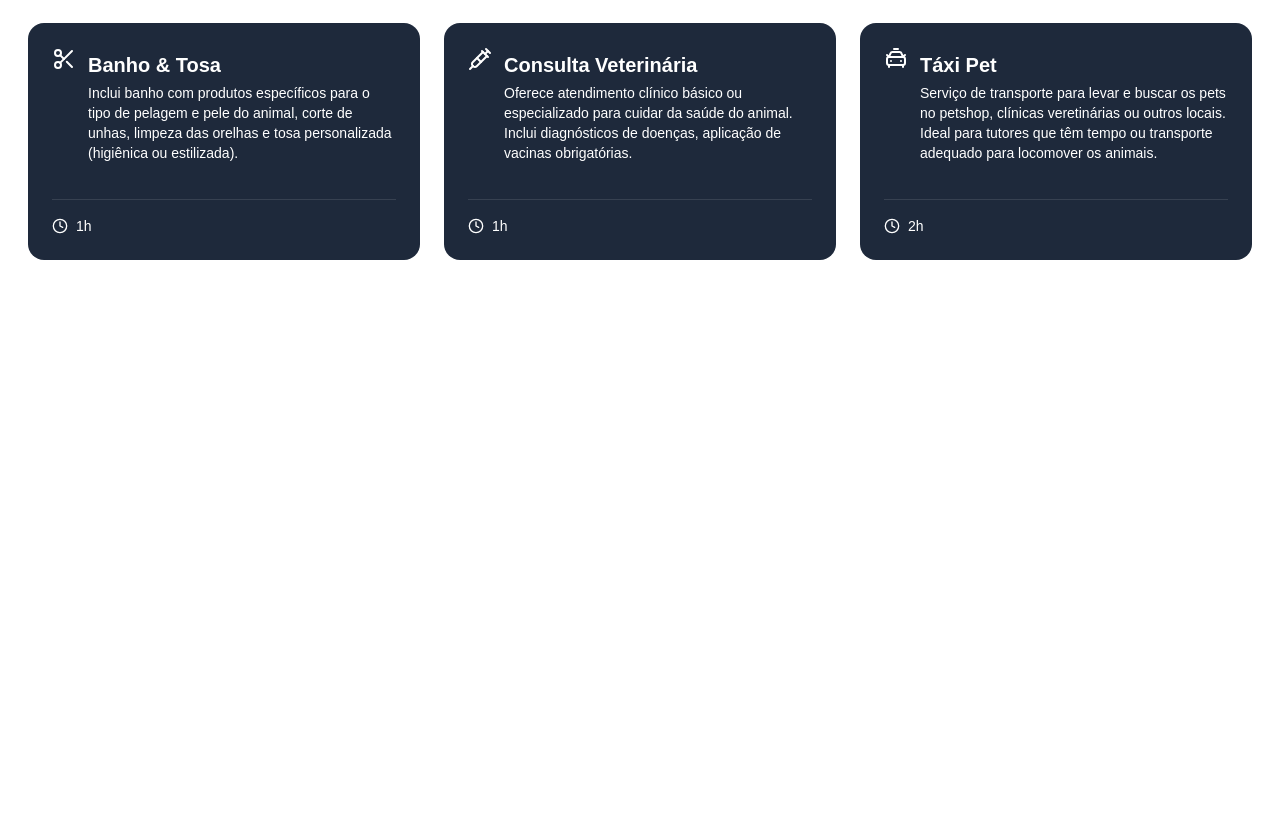
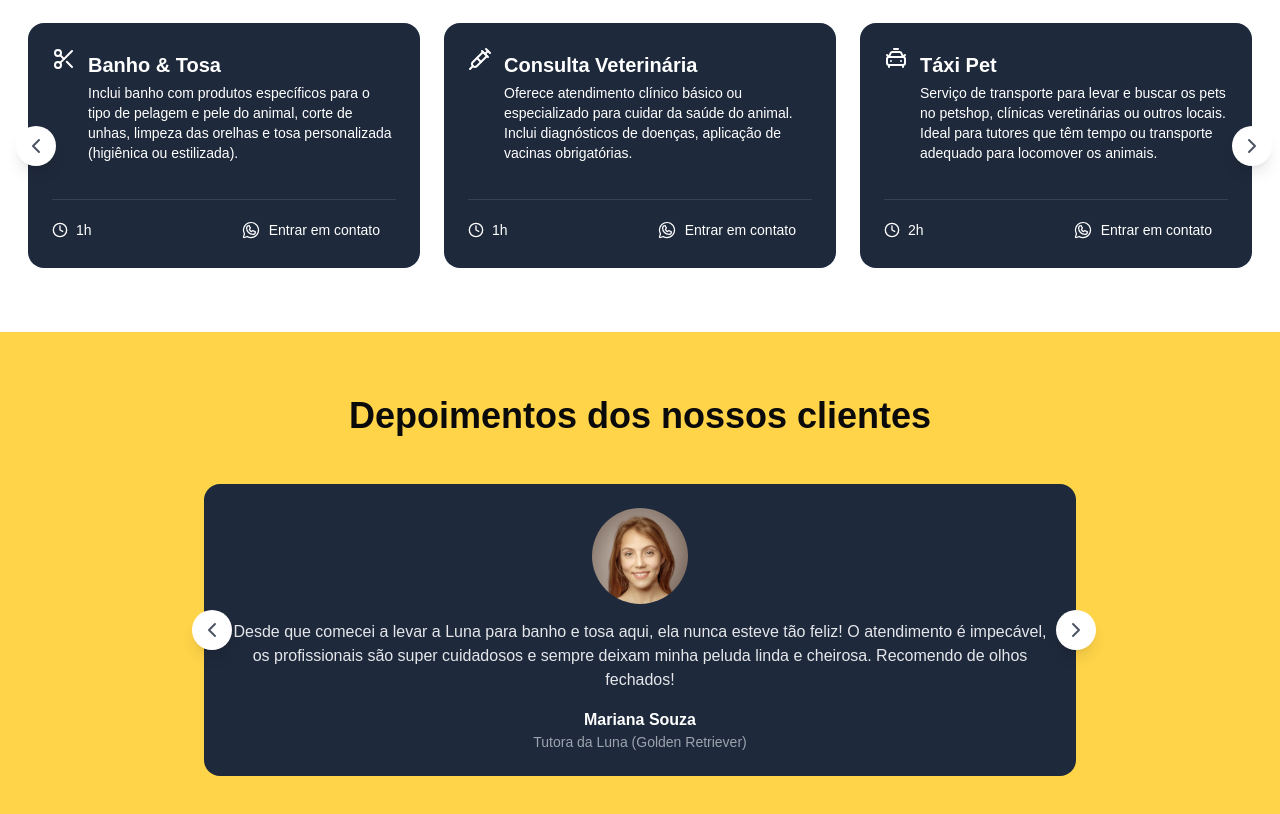
Before and after one commit to bdancost/pet_dev, a Next.js app: page / in a window 1280 px wide. Shown: the part 1180-1994 px from the top of the page. Before the commit the page ends 1504 px from the top, so only its background shows below. Built offline with nearby package versions, Linux system fonts and the light colour scheme.

Commit message:
Editando component testimonials

```diff
--- a/src/app/_components/services.jsx
+++ b/src/app/_components/services.jsx
@@ -64,6 +64,14 @@
     },
   });
 
+  function scrollPrev() {
+    emblaApi?.scrollPrev();
+  }
+
+  function scrollNext() {
+    emblaApi?.scrollNext();
+  }
+
   return (
     <section className="bg-white py-16">
       <div className="container mx-auto px-4">
@@ -97,12 +105,34 @@
                         <Clock className="w-4 h-4" />
                         <span>{item.duration}</span>
                       </div>
+
+                      <a
+                        href="#"
+                        className="flex items-center gap-2 text-sm justify-center hover:bg-red-500 px-4 py-1 rounded-md duration-300"
+                      >
+                        <WhatsappLogo className="w-5 h-5" />
+                        Entrar em contato
+                      </a>
                     </div>
                   </article>
                 </div>
               ))}
             </div>
           </div>
+
+          <button
+            onClick={scrollPrev}
+            className="bg-white flex items-center justify-center rounded-full shadow-lg w-10 h-10 absolute left-0 top-1/2 -translate-y-1/2 z-10"
+          >
+            <ChevronLeft className="w-6 h-6 text-gray-600" />
+          </button>
+
+          <button
+            onClick={scrollNext}
+            className="bg-white flex items-center justify-center rounded-full shadow-lg w-10 h-10 absolute -right-2 top-1/2 -translate-y-1/2 z-10"
+          >
+            <ChevronRight className="w-6 h-6 text-gray-600" />
+          </button>
         </div>
       </div>
     </section>
--- /dev/null
+++ b/src/app/_components/testimonials.tsx
@@ -0,0 +1,109 @@
+"use client";
+
+import useEmblaCarousel from "embla-carousel-react";
+import {
+  ChevronLeft,
+  ChevronRight,
+  Scissors,
+  Syringe,
+  CarTaxiFront,
+  Hotel,
+  Clock,
+} from "lucide-react";
+import { WhatsappLogo } from "@phosphor-icons/react";
+import tutor1 from "../../../public/image/tutor1.png";
+import tutor2 from "../../../public/image/tutor2.png";
+import Image from "next/image";
+
+const testimonials = [
+  {
+    content:
+      "Desde que comecei a levar a Luna para banho e tosa aqui, ela nunca esteve tão feliz! O atendimento é impecável, os profissionais são super cuidadosos e sempre deixam minha peluda linda e cheirosa. Recomendo de olhos fechados!",
+    author: "Mariana Souza",
+    role: "Tutora da Luna (Golden Retriever)",
+    image: tutor2,
+  },
+  {
+    content:
+      "O serviço de hotel para pets foi uma experiência incrível! Precisei viajar e fiquei tranquilo sabendo que o thor estava sendo bem cuidado. Recebi fotos e atualizações diárias, e ele voltou para casa super feliz! Sem dúvida, o melhor petshop da região.",
+    author: "Rafael",
+    role: "Tutor de Thor (Bulldog Francês)",
+    image: tutor1,
+  },
+  {
+    content:
+      "Meus gatos nunca gostaram de sair de casa, mas o atendimento nesse petshop fez toda a diferença. A equipe é muito paciente e cuidadosa, e o serviço de banho especializado para felinos foi maravilhoso! Agora sei onde confiar o cuidado deles.",
+    author: "Camila fernandes",
+    role: "Tutora da Mel e do Max",
+    image: tutor2,
+  },
+];
+
+export function Testimonials() {
+  const [emblaRef, emblaApi] = useEmblaCarousel({
+    loop: true,
+  });
+
+  function scrollPrev() {
+    emblaApi?.scrollPrev();
+  }
+
+  function scrollNext() {
+    emblaApi?.scrollNext();
+  }
+
+  return (
+    <section className="bg-[#FFD449] py-16">
+      <div className="container mx-auto px-4">
+        <h2 className="text-4xl font-bold text-center mb-12">
+          Depoimentos dos nossos clientes
+        </h2>
+
+        <div className="relative max-w-4xl mx-auto">
+          <div className="overflow-hidden" ref={emblaRef}>
+            <div className="flex">
+              {testimonials.map((item, index) => (
+                <div key={index} className="flex-[0_0_100%] min-w-0 px-3">
+                  <article className="bg-[#1e293b] text-white rounded-2xl p-6 space-y-4 h-full flex flex-col">
+                    <div className="flex flex-col items-center text-center space-y-4">
+                      <div className="relative w-24 h-24">
+                        <Image
+                          src={item.image}
+                          alt={item.author}
+                          fill
+                          sizes="96px"
+                          className="object-cover rounded-full"
+                        />
+                      </div>
+
+                      <p className="text-gray-200">{item.content}</p>
+
+                      <div>
+                        <p className="font-bold">{item.author}</p>
+                        <p className="text-sm text-gray-400">{item.role}</p>
+                      </div>
+                    </div>
+                  </article>
+                </div>
+              ))}
+            </div>
+          </div>
+
+          <button
+            onClick={scrollPrev}
+            className="bg-white flex items-center justify-center rounded-full shadow-lg w-10 h-10 absolute left-0 top-1/2 -translate-y-1/2 z-10"
+          >
+            <ChevronLeft className="w-6 h-6 text-gray-600" />
+          </button>
+
+          <button
+            onClick={scrollNext}
+            className="bg-white flex items-center justify-center rounded-full shadow-lg w-10 h-10 absolute -right-2 top-1/2 -translate-y-1/2 z-10"
+          >
+            <ChevronRight className="w-6 h-6 text-gray-600" />
+          </button>
+        </div>
+      </div>
+    </section>
+  );
+}
--- a/src/app/page.tsx
+++ b/src/app/page.tsx
@@ -1,6 +1,7 @@
 import { Hero } from "./_components/hero";
 import { About } from "./_components/about";
 import { Services } from "./_components/services";
+import { Testimonials } from "./_components/testimonials";
 
 export default function Home() {
   return (
@@ -8,6 +9,7 @@
       <Hero />
       <About />
       <Services />
+      <Testimonials />
     </main>
   );
 }
```
Also changed, not shown: public/image/tutor2.png (added).
